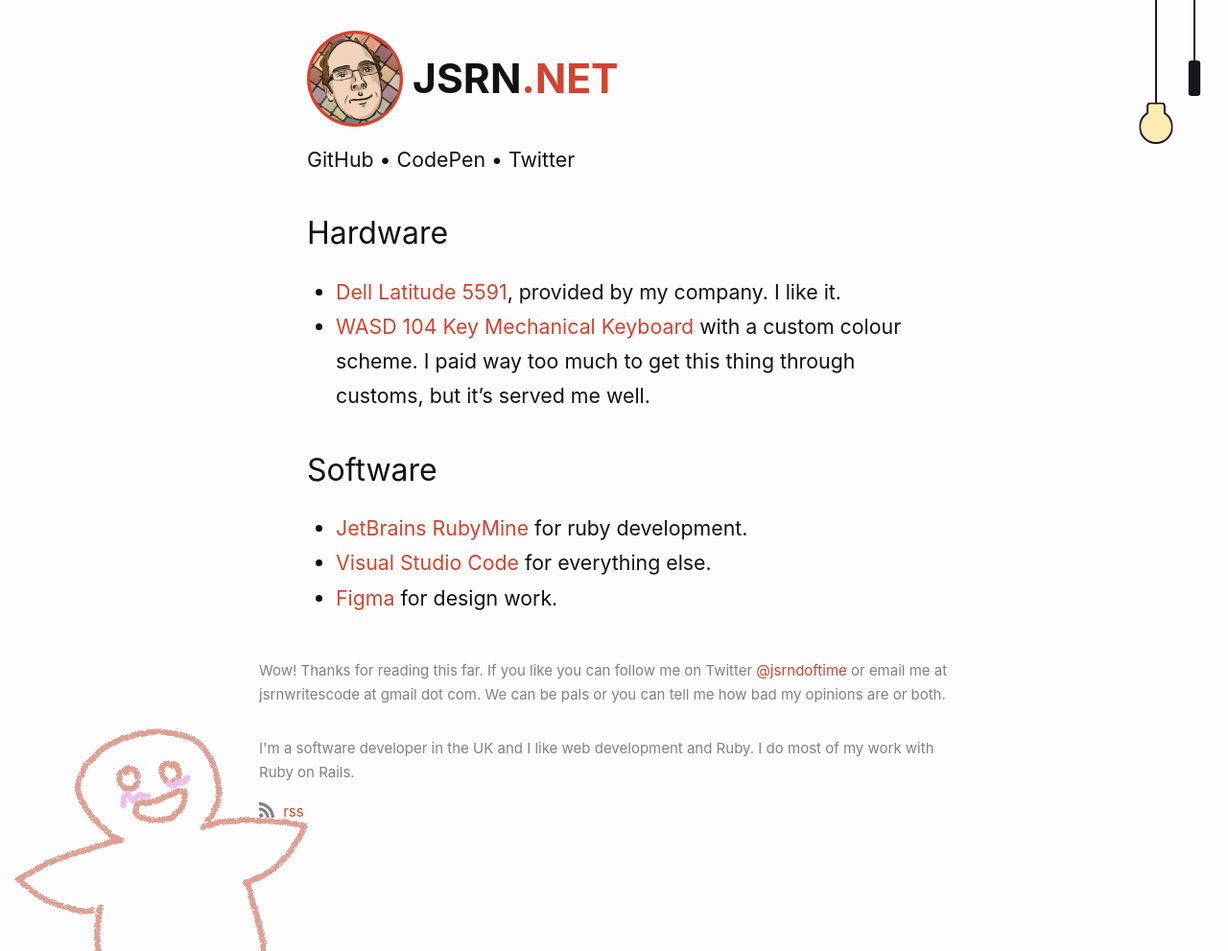
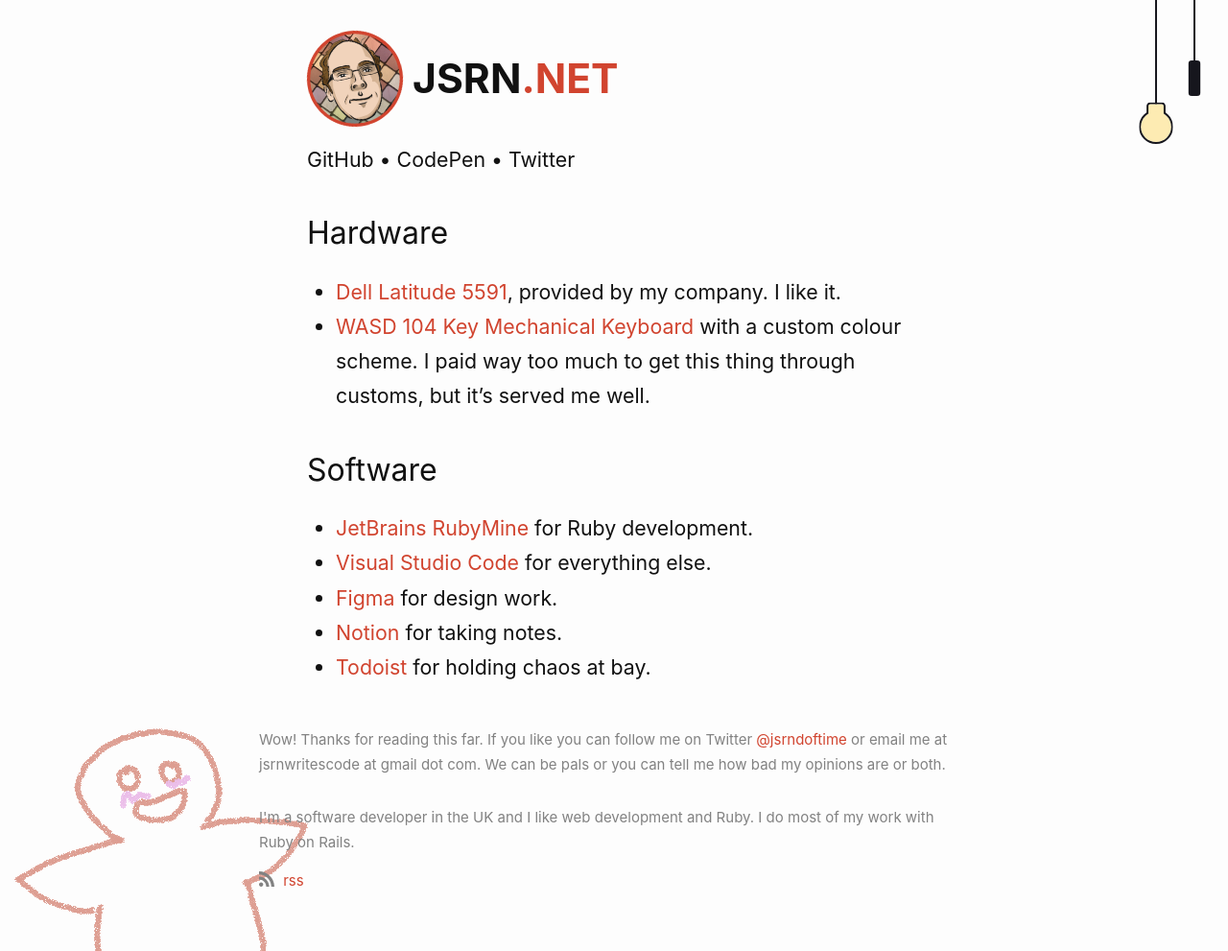
Before and after one commit to jsrn/jsrn.github.io, a Jekyll site: the page built from uses.md, in a window 1280 px wide and 991 px high. Shown: the whole window at 96% size. Built offline with Jekyll 4.4.1, drawn with Linux system fonts in a browser that asks for light colours; our own code applies the rules of GitHub Pages for plain Markdown files.

Commit message:
Update uses.md

```diff
--- a/uses.md
+++ b/uses.md
@@ -9,6 +9,8 @@
 
 ## Software
 
-* [JetBrains RubyMine](https://www.jetbrains.com/ruby/) for ruby development.
+* [JetBrains RubyMine](https://www.jetbrains.com/ruby/) for Ruby development.
 * [Visual Studio Code](https://code.visualstudio.com/) for everything else.
 * [Figma](https://www.figma.com/) for design work.
+* [Notion](https://notion.so) for taking notes.
+* [Todoist](https://todoist.com) for holding chaos at bay.
```
